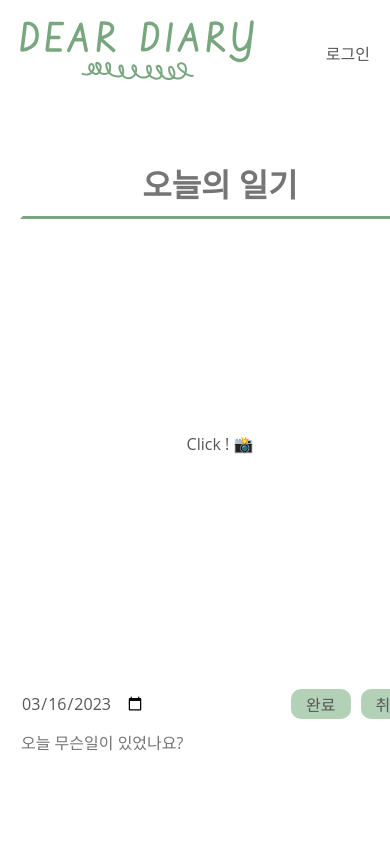
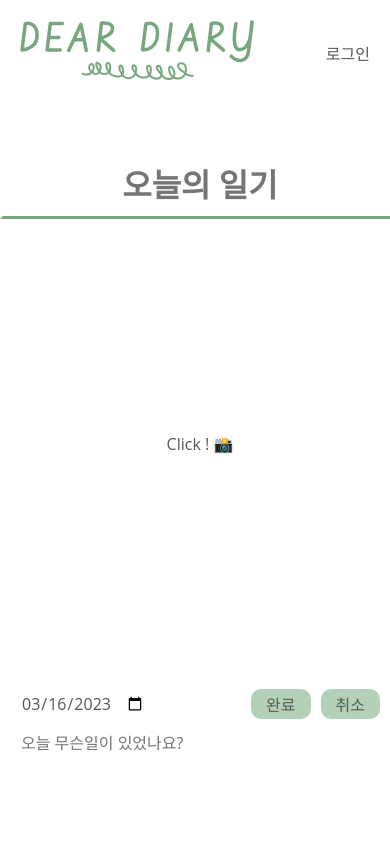
Before and after one commit to 2wisdom/dear-diary, a Next.js app: page /create-diary in a window 390 px wide. Shown: the top 844 px of the page. Built offline with nearby package versions, Linux system fonts and the light colour scheme; no server answers.

Commit message:
diary 부분 반응형 수정

```diff
--- a/components/diary/DiaryItem.tsx
+++ b/components/diary/DiaryItem.tsx
@@ -133,7 +133,7 @@ export default function DiaryItem(props: DiaryItemProps) {
           </div>
 
           {/* contents container */}
-          <div className="diary-main-container">
+          {/* <div className="diary-main-container"> */}
           <div className="main-container">
             {/* Before Diary Button */}
             <FontAwesomeIcon
@@ -156,7 +156,7 @@ export default function DiaryItem(props: DiaryItemProps) {
               icon={faChevronRight as IconProp}
               onClick={onNextAt}
             />
-            </div>
+            {/* </div> */}
           </div>
           <div className="diary-content-wrapper">
             <div className="diary-content-container">
--- a/styles/DiaryStyle.ts
+++ b/styles/DiaryStyle.ts
@@ -1,6 +1,10 @@
 import styled from "styled-components";
 
 export const DiaryStyle = styled.div`
+  @media screen and (max-width: 480px) {
+    width: 400px;
+  }
+
   .diary-title-container {
     display: flex;
     text-align: center;
@@ -26,19 +30,23 @@ export const DiaryStyle = styled.div`
     }
   }
 
-  .diary-main-container {
+  /* .diary-main-container {
     display: flex;
     align-items: center;
     text-align: center;
     justify-content: center;
-  }
+  } */
 
   .main-container {
     display: flex;
     align-items: center;
     text-align: center;
     justify-content: center;
-    margin: 0;
+    /* margin: 0; */
+
+    @media screen and (max-width: 480px) {
+      /* width: 400px; */
+    }
   }
 
   .chevron-icon {
@@ -65,7 +73,7 @@ export const DiaryStyle = styled.div`
     height: 450px;
 
     @media screen and (max-width: 480px) {
-      width: 400px;
+      width: 85%;
     }
   }
 
@@ -82,7 +90,8 @@ export const DiaryStyle = styled.div`
     max-height: 450px;
 
     @media screen and (max-width: 480px) {
-      max-width: 400px;
+      /* max-width: 400px; */
+      width: 100%;
     }
   }
 
@@ -177,6 +186,10 @@ export const DiaryMainStyle = styled.div`
     text-align: center;
     justify-content: center;
     margin: 0;
+
+    @media screen and (max-width: 480%) {
+      width: 80%;
+    }
   }
 
   .chevron-icon {
@@ -203,7 +216,7 @@ export const DiaryMainStyle = styled.div`
     height: 450px;
 
     @media screen and (max-width: 480px) {
-      width: 400px;
+      width: 380px;
     }
   }
 
@@ -217,10 +230,12 @@ export const DiaryMainStyle = styled.div`
 
   .upload-image {
     max-width: 600px;
+    /* width: 90%; */
     max-height: 450px;
 
     @media screen and (max-width: 480px) {
-      max-width: 400px;
+      /* max-width: 400px; */
+      /* width: 100%; */
     }
   }
 
```
Lines whose indentation alone changed are shown as unchanged.
